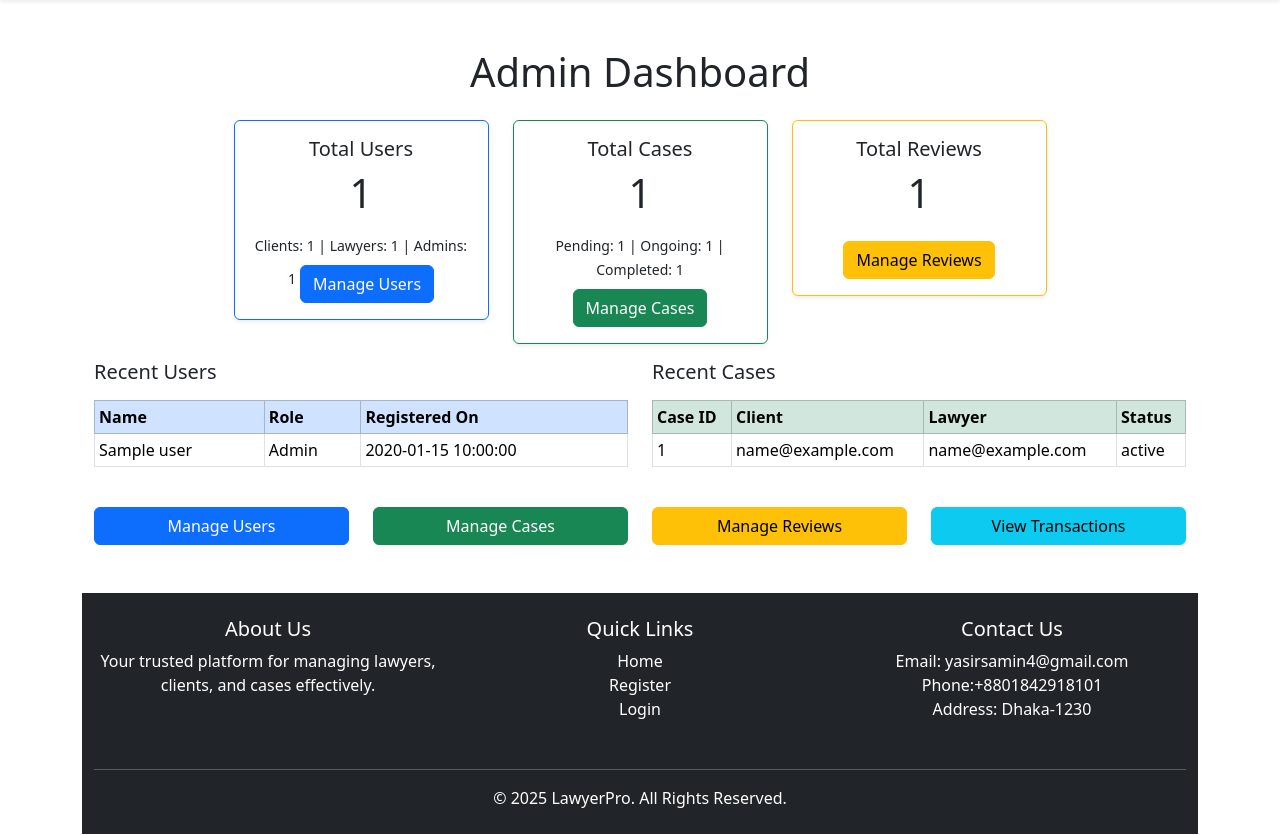
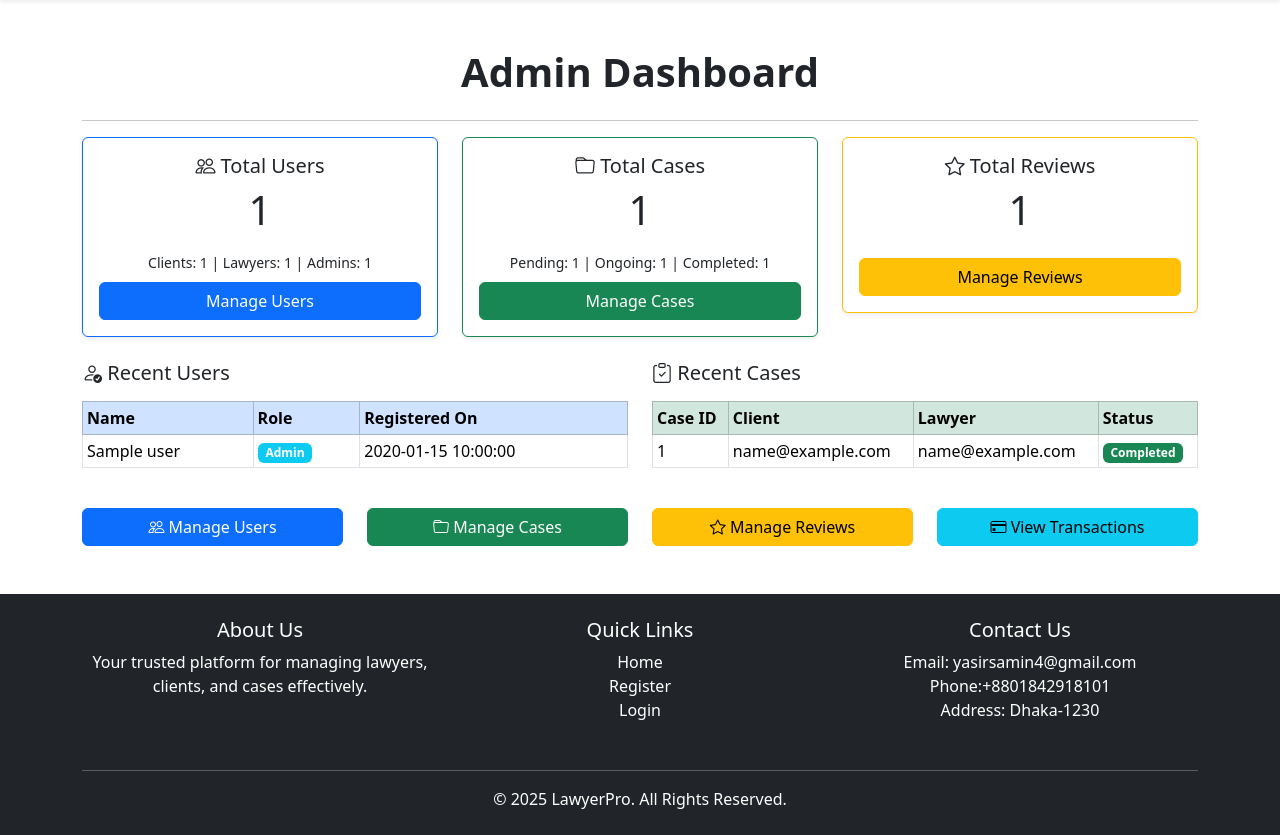
Before and after one commit to KaziAlKabid/WebTech, a PHP site: the page made by views/admin/dashboard.php in a window 1280 px wide. Shown: the part 56-891 px from the top of the page. Run offline with PHP 8.4, Linux system fonts and the light colour scheme; the template is opened without the code that fills it: most values are stand-ins (such as "Sample title", 1, 10 or a date in 2020); some libraries are stand-ins or nearby versions.

Commit message:
updated UI

```diff
--- a/config/constants.php
+++ b/config/constants.php
@@ -1,6 +1,6 @@
 <?php
 if (!defined('SITE_URL')) {
-    define('SITE_URL', 'http://localhost/WebTech/');
+    define('SITE_URL', 'http://localhost/WebTech-1/');
 }
 
 if (!defined('SITE_NAME')) {
--- a/views/Lawyer/viewReviews.php
+++ b/views/Lawyer/viewReviews.php
@@ -5,7 +5,7 @@
     <h2 class="text-center">Your Reviews</h2>
 
     <?php if (empty($reviews)): ?>
-        <p class="text-center text-muted">You have not given any reviews yet.</p>
+        <p class="text-center text-muted">You do not have any review yet.</p>
     <?php else: ?>
         <div class="table-responsive">
             <table class="table table-bordered table-hover">
--- a/views/admin/dashboard.php
+++ b/views/admin/dashboard.php
@@ -2,48 +2,46 @@
 <?php include 'views/includes/navbar.php'; ?>
 
 <div class="container mt-5">
-    <h1 class="mb-4 text-center">Admin Dashboard</h1>
-
-    <div class="container">
+    <h1 class="mb-4 text-center fw-bold">Admin Dashboard</h1>
+    <hr>
   <!-- Dashboard Overview Cards -->
-    <div class="row justify-content-center text-center mb-3">
-    <div class="col-md-3">
+    <div class="row justify-content-center text-center mb-4">
+        <div class="col-md-4">
             <div class="card border-primary shadow-sm">
                 <div class="card-body">
-                <h5 class="card-title">Total Users</h5>
+                    <h5 class="card-title"><i class="bi bi-people"></i> Total Users</h5>
                     <p class="display-6"><?=$userCount?></p>
                     <small>Clients: <?=$clientCount?> | Lawyers: <?=$lawyerCount?> | Admins: <?=$adminCount?></small>
-                <a href="router.php?controller=admin&action=manageUsers" class="btn btn-primary mt-2">Manage Users</a>
+                    <a href="router.php?controller=admin&action=manageUsers" class="btn btn-primary w-100 mt-2">Manage Users</a>
                 </div>
             </div>
         </div>
-    <div class="col-md-3">
+        <div class="col-md-4">
             <div class="card border-success shadow-sm">
                 <div class="card-body">
-                <h5 class="card-title">Total Cases</h5>
+                    <h5 class="card-title"><i class="bi bi-folder"></i> Total Cases</h5>
                     <p class="display-6"><?=$caseCount?></p>
                     <small>Pending: <?=$pendingCasesCount?> | Ongoing: <?=$ongoingCasesCount?> | Completed: <?=$completedCasesCount?></small>
-                <a href="router.php?controller=admin&action=manageCases" class="btn btn-success mt-2">Manage Cases</a>
+                    <a href="router.php?controller=admin&action=manageCases" class="btn btn-success w-100 mt-2">Manage Cases</a>
                 </div>
             </div>
         </div>
-    <div class="col-md-3">
+        <div class="col-md-4">
             <div class="card border-warning shadow-sm">
                 <div class="card-body">
-                <h5 class="card-title">Total Reviews</h5>
+                    <h5 class="card-title"><i class="bi bi-star"></i> Total Reviews</h5>
                     <p class="display-6"><?=$reviewCount?></p>
-                <a href="router.php?controller=admin&action=manageReviews" class="btn btn-warning mt-2">Manage Reviews</a>
+                    <a href="router.php?controller=admin&action=manageReviews" class="btn btn-warning w-100 mt-2">Manage Reviews</a>
                 </div>
             </div>
         </div>
     </div>
 
-
     <!-- Recent Activity -->
     <div class="row">
         <div class="col-md-6">
-            <h5 class="mb-3">Recent Users</h5>
-            <table class="table table-sm table-bordered">
+            <h5 class="mb-3"><i class="bi bi-person-check"></i> Recent Users</h5>
+            <table class="table table-sm table-bordered table-hover">
                 <thead class="table-primary">
                     <tr>
                         <th>Name</th>
@@ -55,7 +53,7 @@
                     <?php foreach ($recentUsers as $user): ?>
                         <tr>
                             <td><?=htmlspecialchars($user['name'])?></td>
-                            <td><?=ucfirst($user['role'])?></td>
+                            <td><span class="badge bg-info"><?=ucfirst($user['role'])?></span></td>
                             <td><?=$user['creation_date']?></td>
                         </tr>
                     <?php endforeach; ?>
@@ -63,8 +61,8 @@
             </table>
         </div>
         <div class="col-md-6">
-            <h5 class="mb-3">Recent Cases</h5>
-            <table class="table table-sm table-bordered">
+            <h5 class="mb-3"><i class="bi bi-clipboard-check"></i> Recent Cases</h5>
+            <table class="table table-sm table-bordered table-hover">
                 <thead class="table-success">
                     <tr>
                         <th>Case ID</th>
@@ -79,7 +77,15 @@
                             <td><?=$case['id']?></td>
                             <td><?=htmlspecialchars($case['client_email'])?></td>
                             <td><?=htmlspecialchars($case['lawyer_email'])?></td>
-                            <td><?=$case['status']?></td>
+                            <td>
+                                <?php if ($case['status'] == 'pending'): ?>
+                                    <span class="badge bg-warning">Pending</span>
+                                <?php elseif ($case['status'] == 'ongoing'): ?>
+                                    <span class="badge bg-primary">Ongoing</span>
+                                <?php else: ?>
+                                    <span class="badge bg-success">Completed</span>
+                                <?php endif; ?>
+                            </td>
                         </tr>
                     <?php endforeach; ?>
                 </tbody>
@@ -88,20 +94,29 @@
     </div>
 
     <!-- Quick Actions -->
-    <div class="row mt-4">
+    <div class="row mt-4 justify-content-center">
         <div class="col-md-3">
-            <a href="router.php?controller=admin&action=manageUsers" class="btn btn-primary w-100">Manage Users</a>
+            <a href="router.php?controller=admin&action=manageUsers" class="btn btn-primary w-100">
+                <i class="bi bi-people"></i> Manage Users
+            </a>
         </div>
         <div class="col-md-3">
-            <a href="router.php?controller=admin&action=manageCases" class="btn btn-success w-100">Manage Cases</a>
+            <a href="router.php?controller=admin&action=manageCases" class="btn btn-success w-100">
+                <i class="bi bi-folder"></i> Manage Cases
+            </a>
         </div>
         <div class="col-md-3">
-            <a href="router.php?controller=admin&action=manageReviews" class="btn btn-warning w-100">Manage Reviews</a>
+            <a href="router.php?controller=admin&action=manageReviews" class="btn btn-warning w-100">
+                <i class="bi bi-star"></i> Manage Reviews
+            </a>
         </div>
         <div class="col-md-3">
-            <a href="router.php?controller=admin&action=managePayments" class="btn btn-info w-100">View Transactions</a>
+            <a href="router.php?controller=admin&action=managePayments" class="btn btn-info w-100">
+                <i class="bi bi-credit-card"></i> View Transactions
+            </a>
         </div>
     </div>
 </div>
 
+
 <?php include 'views/includes/footer.php'; ?>
--- a/views/includes/header.php
+++ b/views/includes/header.php
@@ -13,6 +13,8 @@ include 'config/constants.php';
 
   <!-- Bootstrap CSS -->
 <link href="https://cdn.jsdelivr.net/npm/bootstrap@5.3.1/dist/css/bootstrap.min.css" rel="stylesheet">
+<!--bootstrap-icons-->
+<link rel="stylesheet" href="https://cdn.jsdelivr.net/npm/bootstrap-icons/font/bootstrap-icons.css">
 
 <!-- Bootstrap JavaScript Bundle with Popper -->
 <script src="https://cdn.jsdelivr.net/npm/bootstrap@5.3.1/dist/js/bootstrap.bundle.min.js"></script>
```
Also changed, not shown: views/Client/Dashboard.php (+24 -23 lines), views/Lawyer/dashboard.php (+24 -26 lines). Lines whose indentation alone changed are shown as unchanged.
